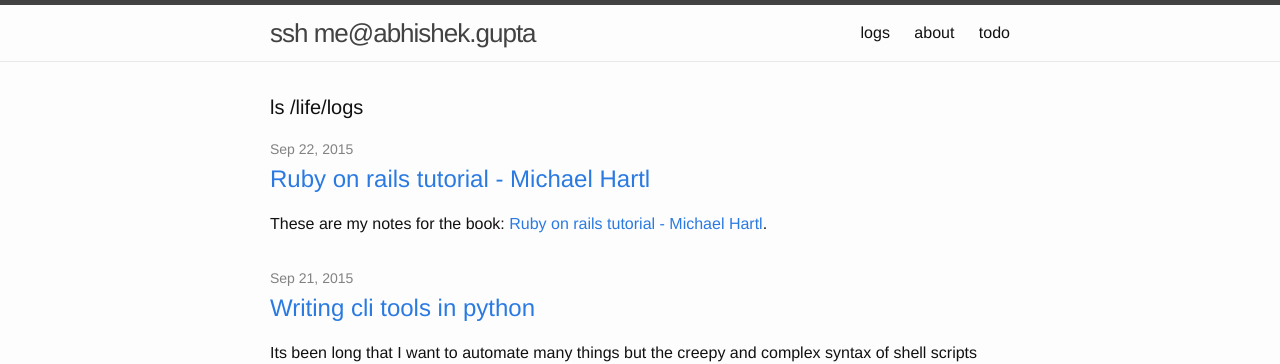
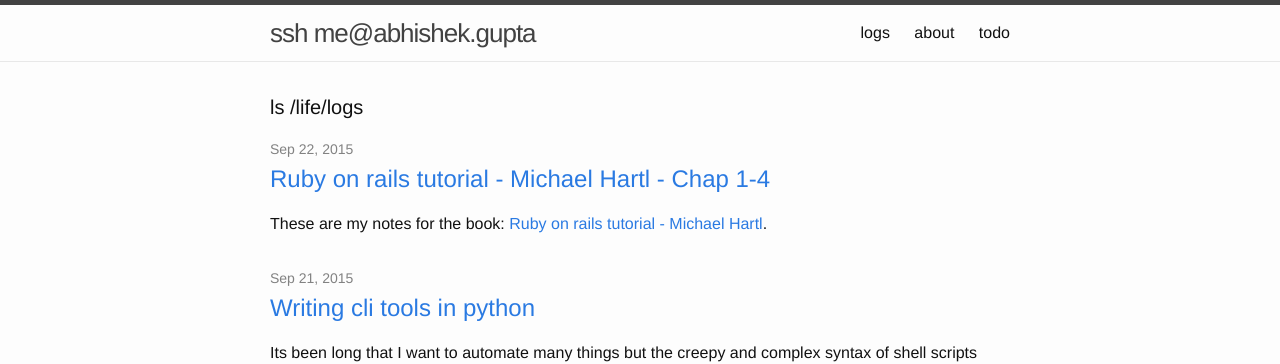
Before and after one commit to knoxxs/knoxxs.github.io, a Jekyll site: the page built from 01-index.html, in a window 1280 px wide and 900 px high. Shown: the top 364 px of the window. Built offline with Jekyll 4.4.1, drawn with Linux system fonts in a browser that asks for light colours; Markdown is read by kramdown in place of the engine named in the settings.

Commit message:
@WIP adds Full stack ruby  - michael hartl tutorial post: modifies name

```diff
--- a/_posts/09/2015-09-22-ruby-on-rails-tutorial-michael-hartl.markdown
+++ b/_posts/09/2015-09-22-ruby-on-rails-tutorial-michael-hartl-chap_1_4.markdown
@@ -1,6 +1,6 @@
 ---
 layout: post
-title:  Ruby on rails tutorial - Michael Hartl
+title:  Ruby on rails tutorial - Michael Hartl - Chap 1-4
 date:   2015-09-22 16:35:00
 categories: programming rails learning
 tags: ruby rails learning full-stack tutorial notes
```
